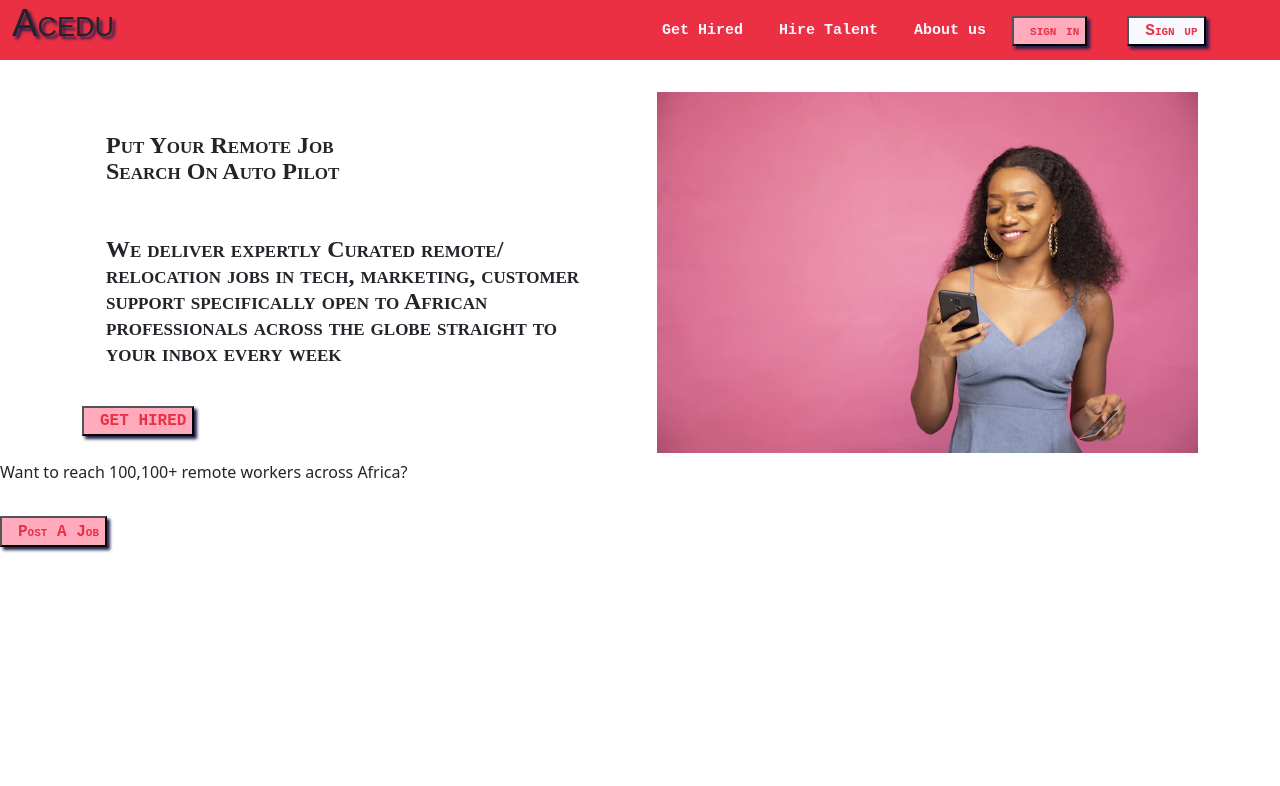
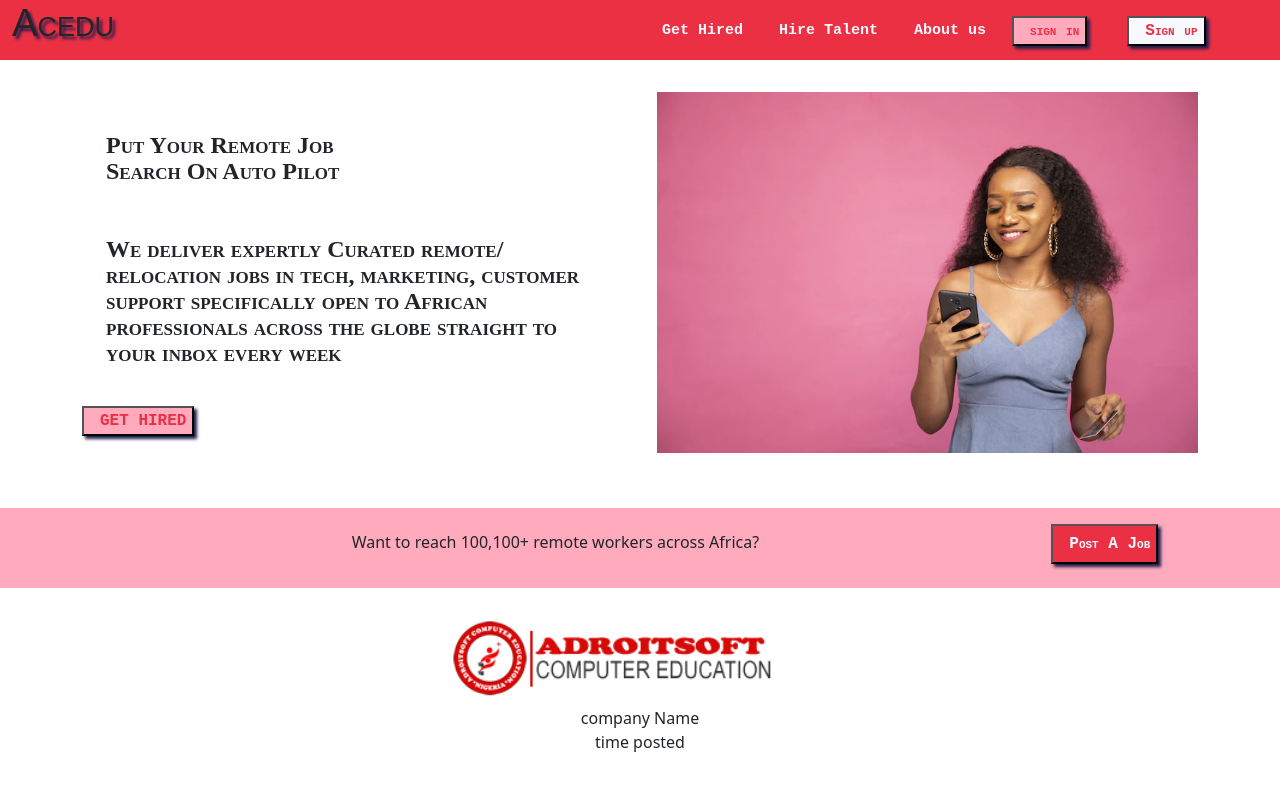
Before and after one commit to LadegbayeStella/Figma, a plain HTML site: page index.html in a window 1280 px wide. Drawn offline with Linux system fonts and the light colour scheme; a web font is replaced by a local one.

Commit message:
i imported my logo

```diff
--- a/css/style.css
+++ b/css/style.css
@@ -90,3 +90,17 @@ div img{
  div #btn1{
     color: #EB3044;
 }
+div #ptag{
+    display: inline-flex;
+    padding-left: 60px;
+    margin-left: 170px;
+}#post{
+    margin-left: 18em;
+    background-color: #EB3044;
+    color: aliceblue;
+    height: 40px;
+}
+#mydiv{
+    background-color: #FFAABD;
+    /* width: 70%; */
+}
--- a/index.html
+++ b/index.html
@@ -19,6 +19,7 @@
     <div class="container-fluid">
       <div class="row">
         <div class="col-6">
+
           <h1>acedu</h1>
         </div>
         <div class="col-6" id="list">
@@ -57,10 +58,24 @@
           />
         </div>
       </div>
+    </div><br> <br>
+    <center>
+    <div  id="mydiv">
+      <p id="ptag">Want to reach 100,100+ remote workers across Africa?</p>
+      <button id="post">Post A Job</button>
     </div>
-    <div>
-      <p>Want to reach 100,100+ remote workers across Africa?</p>
-      <button>Post A Job</button>
+  </center>
+<center>
+<div class="container">
+  <div class="row">
+    <div class="col">
+      <label for="logo"><img src="./img/Logo (1).png" alt=""></label>
+      <div>company Name</div>
+      <div>time posted</div>
     </div>
+  </div>
+</div>
+</center>
+
   </body>
 </html>
```
Also changed, not shown: img/Logo (1).png (added).
